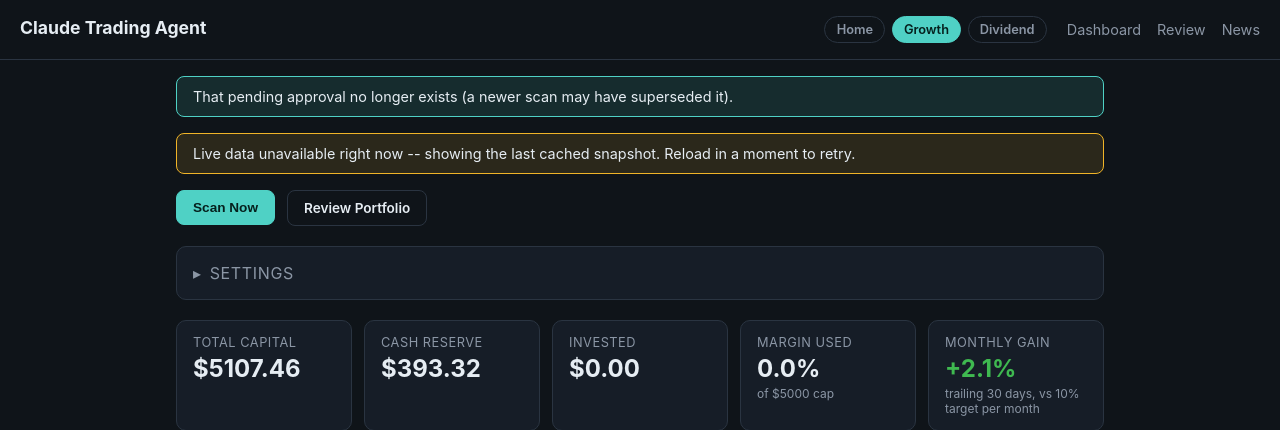
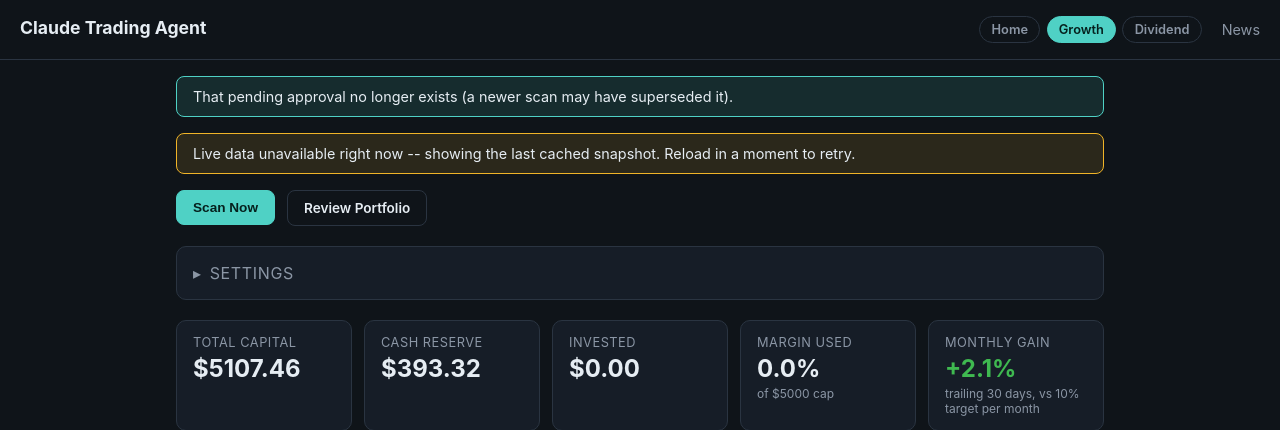
Before and after one commit to wxthesparthaaa/Claude-Trade-Agent, a Flask app: a page that uses templates/base.html in a window 1280 px wide. Shown: the top 430 px of the page. Run offline with Flask 3, Linux system fonts and the light colour scheme.

Commit message:
Fix low-contrast portfolio-heading links, trim redundant top nav
Growth/Dividend Portfolio headings on the home page were using the
browser's default visited-link color (purple), hard to read on the dark
theme -- give panel-heading links the theme's text color instead.

Dashboard and Review were redundant with the Home/Growth/Dividend
switcher (Review's target profile was also ambiguous from the home
page), so trim the secondary nav down to just News.

Co-Authored-By: Claude Sonnet 5 <noreply@anthropic.com>

```diff
--- a/static/style.css
+++ b/static/style.css
@@ -132,6 +132,8 @@ main {
   text-transform: uppercase;
   letter-spacing: 0.04em;
 }
+.panel h2 a { color: var(--text); text-decoration: none; }
+.panel h2 a:hover { color: var(--accent); }
 
 .collapsible-panel { margin: 0; }
 .panel-summary {
--- a/templates/base.html
+++ b/templates/base.html
@@ -18,8 +18,6 @@
         <a href="{{ url_for('dashboard', portfolio='dividend') }}" class="{{ 'active' if current_portfolio == 'dividend' else '' }}">Dividend</a>
       </nav>
       <nav class="topnav">
-        <a href="{{ url_for('dashboard', portfolio=current_portfolio or 'growth') }}">Dashboard</a>
-        <a href="{{ url_for('review', portfolio=current_portfolio or 'growth') }}">Review</a>
         <a href="{{ url_for('news', portfolio=current_portfolio or 'growth') }}">News</a>
       </nav>
     </div>
```
